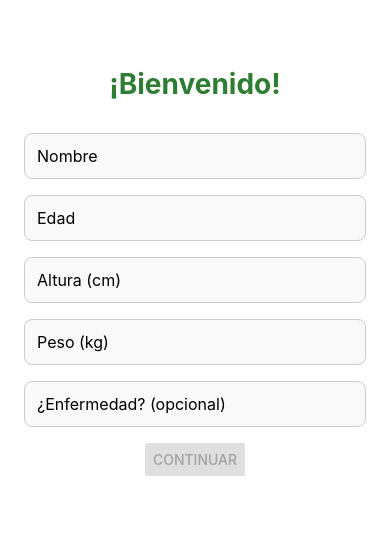
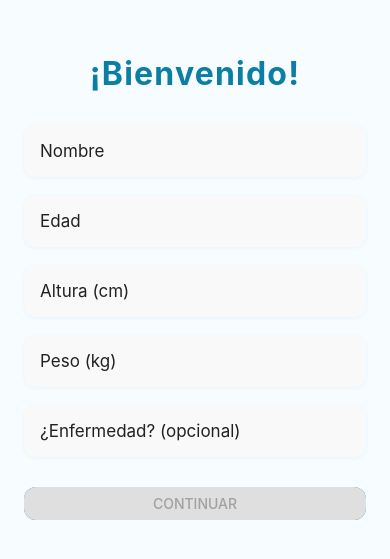
Before and after one commit to Damm2222/Bienestar, a React Native app: screen /Home in a window 390 px wide. Shown: the part 151-710 px from the top of the page. Built offline with nearby package versions, Linux system fonts and the light colour scheme.

Commit message:
feat: Enhance UI and navigation with new health tips screen and improved layout

```diff
--- a/src/components/HealthTipsList.tsx
+++ b/src/components/HealthTipsList.tsx
@@ -9,6 +9,11 @@ const tips = [
   'Lleva una alimentación balanceada.',
   'Evita el estrés y practica técnicas de relajación.',
 ];
+
+const PRIMARY = '#0a7ea4';
+const BACKGROUND = '#f6fcff';
+const CARD = '#e3f6f5';
+const TEXT = '#222';
 
 const HealthTipsList: React.FC = () => (
   <FlatList
@@ -24,18 +29,28 @@ const HealthTipsList: React.FC = () => (
 );
 
 const styles = StyleSheet.create({
+  container: {
+    flex: 1,
+    backgroundColor: BACKGROUND,
+    paddingTop: 24,
+  },
   list: {
     padding: 24,
   },
   tipContainer: {
     marginBottom: 16,
-    backgroundColor: '#e8f5e9',
-    borderRadius: 8,
-    padding: 16,
+    backgroundColor: CARD,
+    borderRadius: 12,
+    padding: 18,
+    shadowColor: PRIMARY,
+    shadowOffset: { width: 0, height: 1 },
+    shadowOpacity: 0.06,
+    shadowRadius: 4,
+    elevation: 1,
   },
   tipText: {
-    fontSize: 16,
-    color: '#333',
+    fontSize: 17,
+    color: TEXT,
   },
 });
 
--- a/src/navigation/AppNavigator.tsx
+++ b/src/navigation/AppNavigator.tsx
@@ -14,7 +14,7 @@ const Tab = createBottomTabNavigator();
 const homeIcon = require('../../assets/home.png');
 const heartIcon = require('../../assets/Heart.png');
 
-function MainTabs() {
+function MainTabs({ setUser, setIsLogged }: { setUser: any, setIsLogged: any }) {
   return (
     <Tab.Navigator
       screenOptions={{
@@ -22,6 +22,24 @@ function MainTabs() {
         tabBarActiveTintColor: '#2e7d32',
       }}
     >
+      <Tab.Screen
+        name="Login"
+        children={() => <LoginScreen onLogin={userData => { setUser(userData); setIsLogged(true); }} />}
+        options={{
+          title: 'Perfil',
+          tabBarIcon: () => (
+            <Image
+              source={require('../../assets/register.png')}
+              style={{
+                width: 28,
+                height: 28,
+                marginBottom: -2,
+                resizeMode: 'contain',
+              }}
+            />
+          ),
+        }}
+      />
       <Tab.Screen
         name="Home"
         component={HomeScreen}
@@ -58,6 +76,7 @@ function MainTabs() {
           ),
         }}
       />
+
     </Tab.Navigator>
   );
 }
@@ -82,7 +101,7 @@ const AppNavigator = () => {
   return (
     <UserContext.Provider value={user}>
       <NavigationContainer>
-        <MainTabs />
+        <MainTabs setUser={setUser} setIsLogged={setIsLogged} />
       </NavigationContainer>
     </UserContext.Provider>
   );
--- a/src/screens/HomeScreen.tsx
+++ b/src/screens/HomeScreen.tsx
@@ -1,16 +1,24 @@
 // Pantalla principal
 import React, { useContext, useState } from 'react';
-import { View, Text, Alert, StyleSheet } from 'react-native';
+import { View, Text, Alert, StyleSheet, TouchableOpacity } from 'react-native';
 import StepCounter from '../components/StepCounter';
 import SyncButton from '../components/SyncButton';
 import useAccelerometer from '../hooks/useAccelerometer';
 import { simulateBleSync } from '../utils/bleSync';
 import { UserContext } from '../navigation/AppNavigator';
+import { useNavigation } from '@react-navigation/native';
+
+const PRIMARY = '#0a7ea4';
+const SECONDARY = '#4fc3f7';
+const BACKGROUND = '#f6fcff';
+const CARD = '#e3f6f5';
+const TEXT = '#222';
 
 const HomeScreen: React.FC = () => {
   const user = useContext(UserContext);
   const steps = useAccelerometer();
   const [loading, setLoading] = useState(false);
+  const navigation = useNavigation();
 
   const handleSync = async () => {
     setLoading(true);
@@ -21,10 +29,21 @@ const HomeScreen: React.FC = () => {
 
   return (
     <View style={styles.container}>
-      <Text style={styles.userName}>{user?.nombre}</Text>
-      <Text style={styles.userAge}>{user?.edad} años</Text>
-      <StepCounter steps={steps} />
-      <SyncButton onPress={handleSync} loading={loading} />
+      <View style={styles.headerBox}>
+        <Text style={styles.greeting}>¡Hola, {user?.nombre}!</Text>
+        <Text style={styles.subGreeting}>Edad: {user?.edad} años</Text>
+      </View>
+      <View style={styles.cardBox}>
+        <StepCounter steps={steps} />
+        <SyncButton onPress={handleSync} loading={loading} />
+        <TouchableOpacity style={styles.tipsButton} onPress={() => navigation.navigate('Tips' as never)}>
+          <Text style={styles.tipsButtonText}>Ver Consejos de Salud</Text>
+        </TouchableOpacity>
+      </View>
+      <View style={styles.motivationBox}>
+        <Text style={styles.motivationTitle}>¡Sigue moviéndote!</Text>
+        <Text style={styles.motivationText}>Recuerda que cada paso cuenta para tu bienestar. ¡Tú puedes lograrlo!</Text>
+      </View>
     </View>
   );
 };
@@ -33,20 +52,90 @@ const styles = StyleSheet.create({
   container: {
     flex: 1,
     alignItems: 'center',
-    justifyContent: 'center',
-    backgroundColor: '#fff',
+    justifyContent: 'flex-start',
+    backgroundColor: BACKGROUND,
     padding: 24,
+    paddingTop: 56, // Aumenta el espacio superior para centrar mejor el contenido
   },
-  userName: {
-    fontSize: 26,
+  headerBox: {
+    alignItems: 'center',
+    marginBottom: 18,
+    backgroundColor: CARD,
+    borderRadius: 18,
+    padding: 18,
+    width: '100%',
+    shadowColor: PRIMARY,
+    shadowOffset: { width: 0, height: 2 },
+    shadowOpacity: 0.08,
+    shadowRadius: 8,
+    elevation: 2,
+  },
+  greeting: {
+    fontSize: 28,
     fontWeight: 'bold',
-    color: '#2e7d32',
+    color: PRIMARY,
+    marginBottom: 2,
+    letterSpacing: 1.1,
+  },
+  subGreeting: {
+    fontSize: 16,
+    color: SECONDARY,
+    marginBottom: 2,
+  },
+  cardBox: {
+    backgroundColor: CARD,
+    borderRadius: 18,
+    padding: 18,
+    width: '100%',
+    alignItems: 'center',
+    shadowColor: PRIMARY,
+    shadowOffset: { width: 0, height: 2 },
+    shadowOpacity: 0.08,
+    shadowRadius: 8,
+    elevation: 2,
+    marginBottom: 18,
+  },
+  tipsButton: {
+    marginTop: 18,
+    backgroundColor: PRIMARY,
+    paddingVertical: 12,
+    paddingHorizontal: 32,
+    borderRadius: 12,
+    shadowColor: PRIMARY,
+    shadowOffset: { width: 0, height: 1 },
+    shadowOpacity: 0.08,
+    shadowRadius: 4,
+    elevation: 1,
+  },
+  tipsButtonText: {
+    color: '#fff',
+    fontSize: 18,
+    fontWeight: 'bold',
+    letterSpacing: 0.5,
+  },
+  motivationBox: {
+    marginTop: 18,
+    backgroundColor: SECONDARY,
+    borderRadius: 16,
+    padding: 16,
+    width: '100%',
+    alignItems: 'center',
+    shadowColor: PRIMARY,
+    shadowOffset: { width: 0, height: 1 },
+    shadowOpacity: 0.06,
+    shadowRadius: 4,
+    elevation: 1,
+  },
+  motivationTitle: {
+    fontSize: 20,
+    fontWeight: 'bold',
+    color: '#fff',
     marginBottom: 4,
   },
-  userAge: {
-    fontSize: 18,
-    color: '#333',
-    marginBottom: 24,
+  motivationText: {
+    fontSize: 15,
+    color: '#fff',
+    textAlign: 'center',
   },
 });
 
--- a/src/screens/LoginScreen.tsx
+++ b/src/screens/LoginScreen.tsx
@@ -4,6 +4,12 @@ import { View, Text, TextInput, Button, StyleSheet, ScrollView } from 'react-nat
 interface LoginScreenProps {
   onLogin: (user: { nombre: string; edad: string; altura: string; peso: string; enfermedad?: string }) => void;
 }
+
+const PRIMARY = '#0a7ea4';
+const BACKGROUND = '#f6fcff';
+const CARD = '#e3f6f5';
+const INPUT_BG = '#f9f9f9';
+const TEXT = '#222';
 
 const LoginScreen: React.FC<LoginScreenProps> = ({ onLogin }) => {
   const [nombre, setNombre] = useState('');
@@ -54,7 +60,9 @@ const LoginScreen: React.FC<LoginScreenProps> = ({ onLogin }) => {
         value={enfermedad}
         onChangeText={setEnfermedad}
       />
-      <Button title="Continuar" onPress={handleContinue} disabled={!nombre || !edad || !altura || !peso} />
+      <View style={styles.button}>
+        <Button title="Continuar" onPress={handleContinue} color="#fff" disabled={!nombre || !edad || !altura || !peso} />
+      </View>
     </ScrollView>
   );
 };
@@ -65,24 +73,39 @@ const styles = StyleSheet.create({
     justifyContent: 'center',
     alignItems: 'center',
     padding: 24,
-    backgroundColor: '#fff',
+    backgroundColor: BACKGROUND,
+    paddingTop: 56, // Unifica el padding superior con el resto de pantallas
   },
   title: {
-    fontSize: 28,
+    fontSize: 32,
     fontWeight: 'bold',
     marginBottom: 32,
-    color: '#2e7d32',
+    color: PRIMARY,
+    letterSpacing: 1.2,
   },
   input: {
     width: '100%',
     maxWidth: 350,
-    borderWidth: 1,
-    borderColor: '#ccc',
-    borderRadius: 8,
-    padding: 12,
-    marginBottom: 16,
-    fontSize: 16,
-    backgroundColor: '#f9f9f9',
+    borderWidth: 0,
+    borderRadius: 12,
+    padding: 16,
+    marginBottom: 18,
+    fontSize: 17,
+    backgroundColor: INPUT_BG,
+    shadowColor: PRIMARY,
+    shadowOffset: { width: 0, height: 1 },
+    shadowOpacity: 0.06,
+    shadowRadius: 4,
+    elevation: 1,
+    color: TEXT,
+  },
+  button: {
+    marginTop: 12,
+    backgroundColor: PRIMARY,
+    borderRadius: 12,
+    overflow: 'hidden',
+    width: '100%',
+    maxWidth: 350,
   },
 });
 
--- a/src/screens/TipsScreen.tsx
+++ b/src/screens/TipsScreen.tsx
@@ -1,21 +1,73 @@
 // Pantalla de consejos de salud
 import React from 'react';
-import { View, StyleSheet } from 'react-native';
+import { View, Text, StyleSheet, SafeAreaView } from 'react-native';
 import HealthTipsList from '../components/HealthTipsList';
+
+const PRIMARY = '#0a7ea4';
+const SECONDARY = '#4fc3f7';
+const BACKGROUND = '#f6fcff';
+const CARD = '#e3f6f5';
+const TITLE = '#0a7ea4';
+const BORDER = '#b3e5fc';
+
+const tipsTitle = 'Consejos para tu bienestar';
 
 const TipsScreen: React.FC = () => {
   return (
-    <View style={styles.container}>
-      <HealthTipsList />
-    </View>
+    <SafeAreaView style={styles.safeArea}>
+      <View style={styles.headerBox}>
+        <Text style={styles.title}>{tipsTitle}</Text>
+        <Text style={styles.subtitle}>Mejora tu salud con pequeños hábitos diarios</Text>
+      </View>
+      <View style={styles.cardBox}>
+        <HealthTipsList />
+      </View>
+    </SafeAreaView>
   );
 };
 
 const styles = StyleSheet.create({
-  container: {
+  safeArea: {
     flex: 1,
-    backgroundColor: '#fff',
-    paddingTop: 24,
+    backgroundColor: BACKGROUND,
+    paddingTop: 56, // Unifica el padding superior con HomeScreen
+  },
+  headerBox: {
+    alignItems: 'center',
+    marginBottom: 18,
+    backgroundColor: CARD,
+    borderBottomLeftRadius: 32,
+    borderBottomRightRadius: 32,
+    paddingTop: 36,
+    paddingBottom: 22,
+    paddingHorizontal: 24,
+    shadowColor: PRIMARY,
+    shadowOffset: { width: 0, height: 2 },
+    shadowOpacity: 0.08,
+    shadowRadius: 8,
+    elevation: 2,
+    borderBottomWidth: 2,
+    borderColor: BORDER,
+  },
+  title: {
+    fontSize: 30,
+    fontWeight: 'bold',
+    color: TITLE,
+    marginBottom: 6,
+    letterSpacing: 1.1,
+  },
+  subtitle: {
+    fontSize: 16,
+    color: SECONDARY,
+    marginBottom: 2,
+    textAlign: 'center',
+  },
+  cardBox: {
+    flex: 1,
+    backgroundColor: 'transparent',
+    paddingHorizontal: 18,
+    paddingTop: 12,
+    paddingBottom: 12,
   },
 });
 
```
Also changed, not shown: 1 other file (tests, documents, lock files or other folders).
